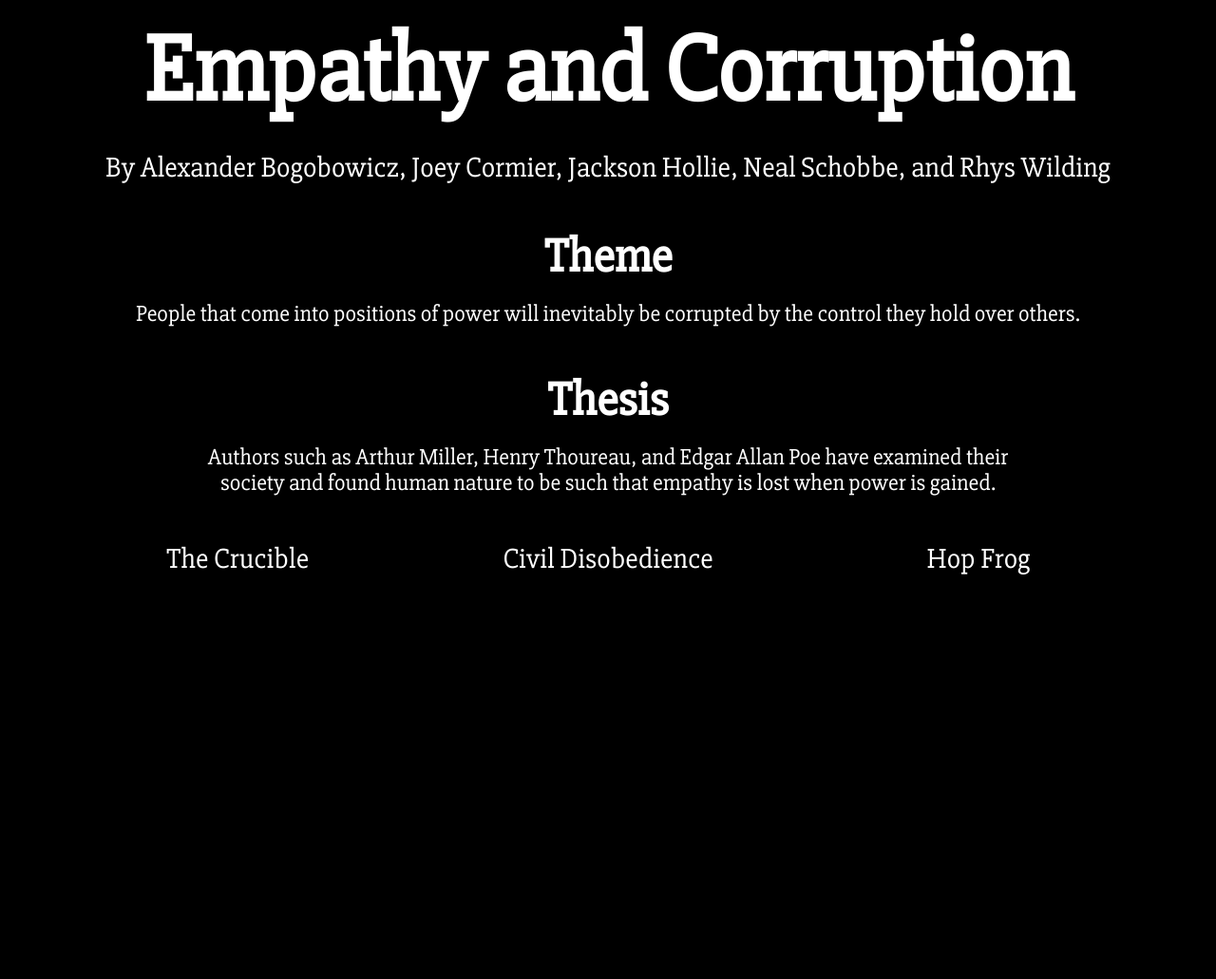
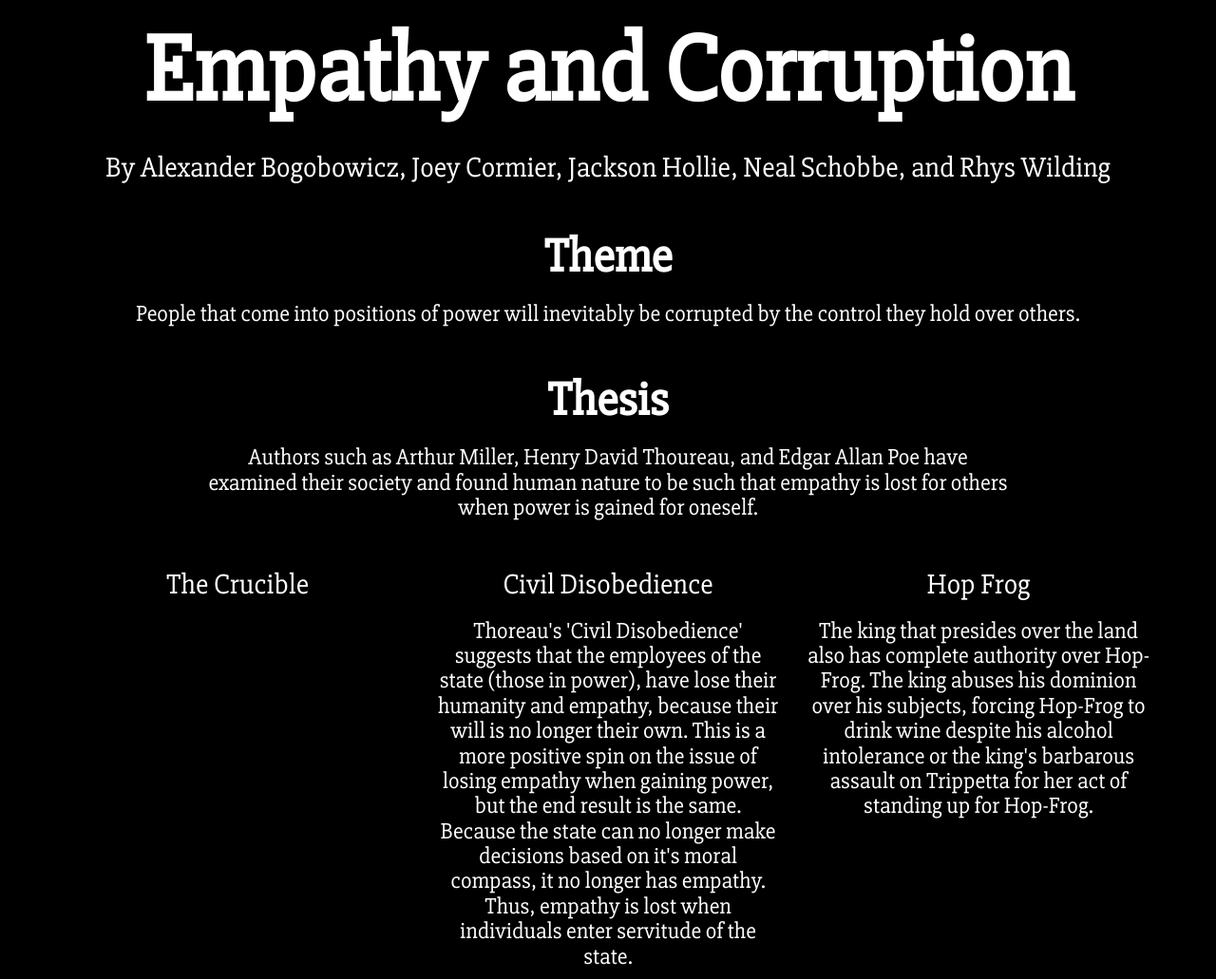
Before and after one commit to 88percent/88percent.github.io, a plain HTML site: page index.html in a window 1280 px wide. Shown: the whole page at 95% size. Before the commit the page ends 800 px from the top, so only its background shows below. Drawn offline with nearby package versions, Linux system fonts and the light colour scheme.

Commit message:
Civil Disobedience added (v1.0)

```diff
--- a/index.html
+++ b/index.html
@@ -35,7 +35,7 @@
 			<div class="col-md-2"></div>
 			<div class="col-md-8">
 				<h2 id="thesis"><strong>Thesis</strong></h2>
-				<h3>Authors such as Arthur Miller, Henry Thoureau, and Edgar Allan Poe have examined their society and found human nature to be such that empathy is lost when power is gained.</h3>
+				<h3>Authors such as Arthur Miller, Henry David Thoureau, and Edgar Allan Poe have examined their society and found human nature to be such that empathy is lost for others when power is gained for oneself.</h3>
 				<br>
 			</div>
 			<div class="col-md-2"></div>
@@ -44,15 +44,17 @@
 			<div class="row">
 				<div class="col-md-4">
 					<h2 id="evidence">The Crucible</h2>
+					<h3></h3>
 				</div>
 
 				<div class="col-md-4">
 					<h2 id="evidence">Civil Disobedience</h2>
+					<h3>Thoreau's 'Civil Disobedience' suggests that the employees of the state (those in power), have lose their humanity and empathy, because their will is no longer their own. This is a more positive spin on the issue of losing empathy when gaining power, but the end result is the same. Because the state can no longer make decisions based on it's moral compass, it no longer has empathy. Thus, empathy is lost when individuals enter servitude of the state.</h3>
 				</div>
 
 				<div class="col-md-4">
 					<h2 id="evidence">Hop Frog</h2>
-					<h3>
+					<h3>The king that presides over the land also has complete authority over Hop-Frog. The king abuses his dominion over his subjects, forcing Hop-Frog to drink wine despite his alcohol intolerance or the king's barbarous assault on Trippetta for her act of standing up for Hop-Frog.
 				</div>
 			</div>
 		</div>
```
